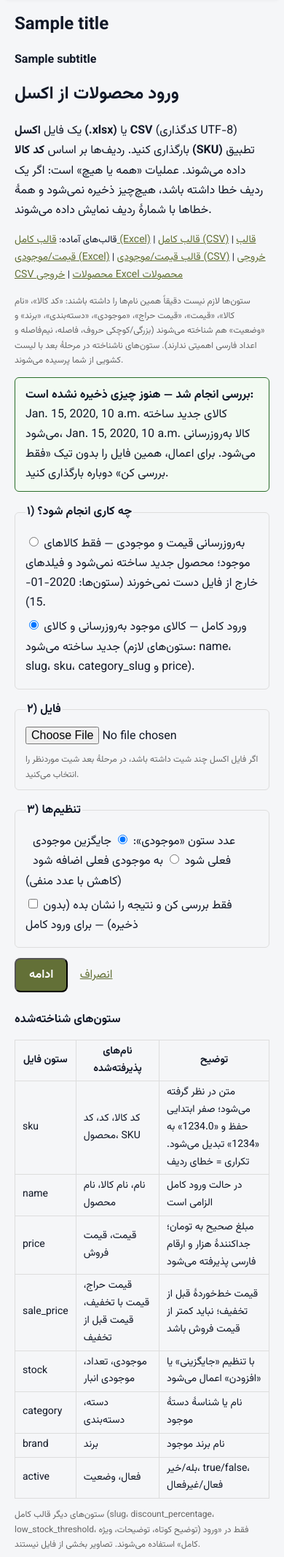
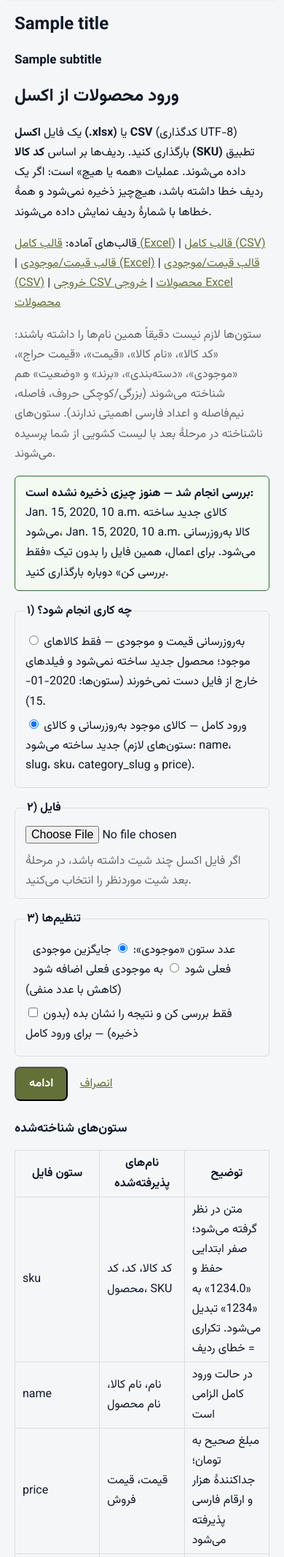
Before and after one commit to Mmziii/CusinGallery, a Django app: template backend/apps/products/templates/admin/products/product_import_form.html in a window 390 px wide. Shown: the part 153-2287 px from the top of the page at 73% size. Run offline with Django 5.2, Linux system fonts and the light colour scheme; the template is opened without the code that fills it: most values are stand-ins (such as "Sample title", 1, 10 or a date in 2020).

Commit message:
Improve product import readability on phones
Co-authored-by: arena-agent <297053741+arena-agent@users.noreply.github.com>

```diff
--- a/backend/apps/products/templates/admin/products/product_image_import.html
+++ b/backend/apps/products/templates/admin/products/product_image_import.html
@@ -8,6 +8,8 @@ Step 1 of 2: pick the ZIP, the mode and (optionally) "skip products that
 already have an image". Nothing is written on this page -- the next step
 shows a dry-run preview and only the confirm button writes.
 {% endcomment %}
+{% block bodyclass %}{{ block.super }} cusin-import-page{% endblock %}
+
 {% block content %}
 <h1>ورود گروهی تصاویر (فایل زیپ)</h1>
 
--- a/backend/apps/products/templates/admin/products/product_image_import_preview.html
+++ b/backend/apps/products/templates/admin/products/product_image_import_preview.html
@@ -5,6 +5,8 @@
 Step 2 of 2: the dry-run preview. Nothing has been written yet; the confirm
 button below is the only thing that writes (one transaction, all-or-nothing).
 {% endcomment %}
+{% block bodyclass %}{{ block.super }} cusin-import-page{% endblock %}
+
 {% block content %}
 <h1>پیش‌نمایش ورود گروهی تصاویر</h1>
 
--- a/backend/apps/products/templates/admin/products/product_import_form.html
+++ b/backend/apps/products/templates/admin/products/product_import_form.html
@@ -2,6 +2,8 @@
 {% load i18n %}
 
 {% comment %}Part S5 item 8: choose the file, the mode and the stock mode.{% endcomment %}
+{% block bodyclass %}{{ block.super }} cusin-import-page{% endblock %}
+
 {% block content %}
 <h1>ورود محصولات از اکسل</h1>
 <p>
--- a/backend/apps/products/templates/admin/products/product_import_mapping.html
+++ b/backend/apps/products/templates/admin/products/product_import_mapping.html
@@ -6,6 +6,8 @@ Part S5 item 8: unknown columns -> one dropdown per column (with an
 "ignore" choice) plus a preview of the real values, so the owner can say
 what each column means without editing the file again.
 {% endcomment %}
+{% block bodyclass %}{{ block.super }} cusin-import-page{% endblock %}
+
 {% block content %}
 <h1>معنی ستون‌های ناشناخته</h1>
 <p>
--- a/backend/apps/products/templates/admin/products/product_import_preview.html
+++ b/backend/apps/products/templates/admin/products/product_import_preview.html
@@ -1,5 +1,7 @@
 {% extends "admin/base_site.html" %}
 {% load i18n %}
+
+{% block bodyclass %}{{ block.super }} cusin-import-page{% endblock %}
 
 {% block content %}
 <h1>پیش‌نمایش به‌روزرسانی قیمت و موجودی</h1>
--- a/backend/apps/products/templates/admin/products/product_import_sheet.html
+++ b/backend/apps/products/templates/admin/products/product_import_sheet.html
@@ -6,6 +6,8 @@ Part S5 item 8: a workbook with more than one sheet -> ask which sheet to
 read before anything is parsed. The file itself is kept on the server
 (hidden token), so the owner does not have to select it again.
 {% endcomment %}
+{% block bodyclass %}{{ block.super }} cusin-import-page{% endblock %}
+
 {% block content %}
 <h1>کدام شیت خوانده شود؟</h1>
 <p>
--- a/backend/static/admin_theme/css/theme.css
+++ b/backend/static/admin_theme/css/theme.css
@@ -3529,3 +3529,40 @@ body.cusin-admin #container #cusin-drawer .cusin-drawer-dash.is-active,
 body.cusin-admin #container #cusin-drawer .cusin-nav-link.is-active {
   color: var(--cg-olive-hover);
 }
+
+/* Follow-up 6: import workflows contain older inline 12–13px hints and
+   dense tables. Keep all copy readable without letting native file controls
+   or long spreadsheet values widen the page on a phone. */
+body.cusin-admin.cusin-import-page #content * {
+  font-size: max(14px, 1em) !important;
+}
+body.cusin-admin.cusin-import-page #content > h1 {
+  font-size: 1.5rem !important;
+}
+body.cusin-admin.cusin-import-page #content h2 {
+  font-size: 1.0625rem !important;
+}
+body.cusin-admin.cusin-import-page #content form,
+body.cusin-admin.cusin-import-page #content fieldset {
+  min-width: 0;
+  max-width: 100%;
+  box-sizing: border-box;
+}
+body.cusin-admin.cusin-import-page #content input[type="file"] {
+  display: block;
+  width: 100%;
+  min-width: 0;
+  max-width: 100%;
+  box-sizing: border-box;
+}
+body.cusin-admin.cusin-import-page #content table {
+  width: 100%;
+  max-width: 100%;
+  table-layout: fixed;
+  overflow-wrap: anywhere;
+}
+body.cusin-admin.cusin-import-page #content th,
+body.cusin-admin.cusin-import-page #content td,
+body.cusin-admin.cusin-import-page #content code {
+  overflow-wrap: anywhere;
+}
```
Also changed, not shown: backend/apps/adminui/tests/test_responsive_css.py (+34 -0 lines), e2e/admin-layout.spec.js (+25 -0 lines).
